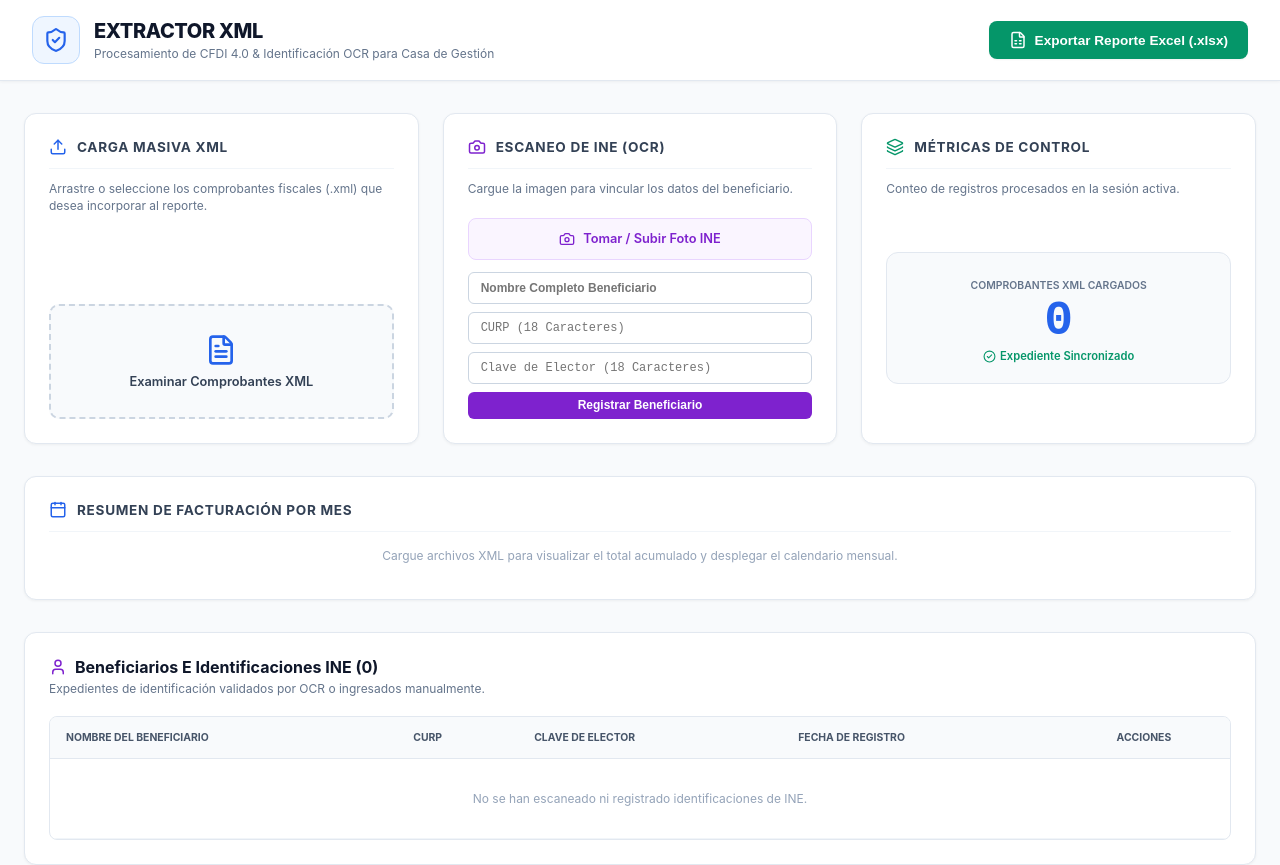
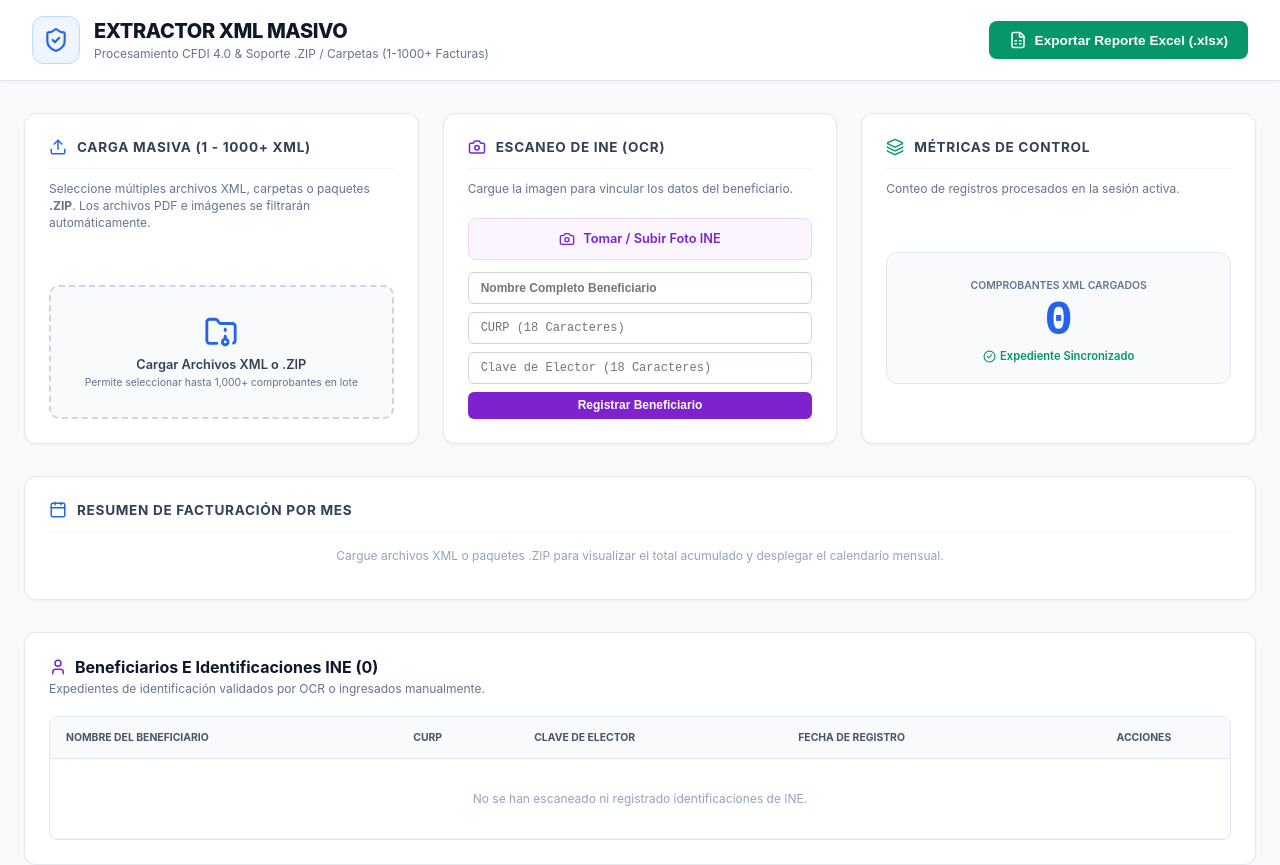
Before and after one commit to GRCPMI/sistema_cfdi_xml, a React app in the folder frontend/: page / in a window 1280 px wide. Shown: the top 865 px of the page. Built offline with nearby package versions, Linux system fonts and the light colour scheme; the HTML template or start-up script is replaced by a standard one.

Commit message:
Agregado soporte para carga masiva sin límite y lectura automatica de paquetes .ZIP

```diff
--- a/frontend/package.json
+++ b/frontend/package.json
@@ -10,6 +10,7 @@
     "preview": "vite preview"
   },
   "dependencies": {
+    "jszip": "^3.10.2",
     "lucide-react": "^1.63.0",
     "react": "^19.3.1",
     "react-dom": "^19.3.1",
--- a/frontend/src/App.jsx
+++ b/frontend/src/App.jsx
@@ -3,9 +3,10 @@ import React, { useState, useMemo, useEffect } from 'react';
 import {
   Upload, FileSpreadsheet, Camera, Search, Layers, FileText,
   UserCheck, ShieldCheck, CheckCircle2, Edit3, Trash2,
-  X, Filter, Download, Save, Calendar, Clock, ChevronRight, RotateCcw, User
+  X, Filter, Download, Save, Calendar, Clock, ChevronRight, RotateCcw, User, FolderArchive
 } from 'lucide-react';
 import * as XLSX from 'xlsx';
+import JSZip from 'jszip';
 
 export default function App() {
   // 1. Inicializar estados obteniendo los datos guardados en localStorage
@@ -27,6 +28,7 @@ export default function App() {
 
   const [loadingXml, setLoadingXml] = useState(false);
   const [loadingIne, setLoadingIne] = useState(false);
+  const [uploadStatus, setUploadStatus] = useState('');
   const [searchTerm, setSearchTerm] = useState('');
 
   // Estado para Edición XML
@@ -67,30 +69,80 @@ export default function App() {
     }
   };
 
-  // Carga XML
+  // CARGA MASIVA INTELIGENTE (Archivos XML sueltos, Carpetas o archivos .ZIP)
   const handleXmlUpload = async (e) => {
-    const files = e.target.files;
-    if (!files || files.length === 0) return;
+    const files = Array.from(e.target.files || []);
+    if (files.length === 0) return;
 
     setLoadingXml(true);
-    const formData = new FormData();
-    for (let i = 0; i < files.length; i++) {
-      formData.append('xmlFiles', files[i]);
-    }
+    setUploadStatus('Analizando y filtrando archivos...');
+
+    const xmlFilesToUpload = [];
 
     try {
+      for (const file of files) {
+        // Caso A: Es un paquete comprimido .ZIP
+        if (file.name.toLowerCase().endsWith('.zip') || file.type === 'application/zip' || file.type === 'application/x-zip-compressed') {
+          setUploadStatus(`Descomprimiendo paquete ZIP: ${file.name}...`);
+          const zip = new JSZip();
+          const unzippedContent = await zip.loadAsync(file);
+
+          for (const relativePath of Object.keys(unzippedContent.files)) {
+            const zipEntry = unzippedContent.files[relativePath];
+            // Filtrar carpetas y seleccionar solo archivos terminados en .xml (ignorando PDFs u otros)
+            if (!zipEntry.dir && relativePath.toLowerCase().endsWith('.xml')) {
+              const blob = await zipEntry.async('blob');
+              const cleanFileName = relativePath.split('/').pop() || 'comprobante.xml';
+              const xmlFile = new File([blob], cleanFileName, { type: 'text/xml' });
+              xmlFilesToUpload.push(xmlFile);
+            }
+          }
+        }
+        // Caso B: Es un archivo individual XML (se descartan directamente los .pdf u otros formatos)
+        else if (file.name.toLowerCase().endsWith('.xml')) {
+          xmlFilesToUpload.push(file);
+        }
+      }
+
+      if (xmlFilesToUpload.length === 0) {
+        alert('No se encontraron comprobantes válidos con extensión .XML en la selección o en el paquete ZIP.');
+        setLoadingXml(false);
+        setUploadStatus('');
+        return;
+      }
+
+      setUploadStatus(`Enviando ${xmlFilesToUpload.length} archivo(s) XML al servidor...`);
+
+      const formData = new FormData();
+      xmlFilesToUpload.forEach((file) => {
+        formData.append('xmlFiles', file);
+      });
+
       const response = await fetch('http://localhost:5000/api/xml/parse', {
         method: 'POST',
         body: formData,
       });
+
       const result = await response.json();
       if (result.success) {
-        setXmlRecords((prev) => [...prev, ...result.data]);
+        // Evitar duplicados por UUID o Folio
+        setXmlRecords((prev) => {
+          const existingUuids = new Set(prev.map(item => item.uuid));
+          const newUniqueRecords = result.data.filter(item => !existingUuids.has(item.uuid) || item.uuid === 'N/A');
+          return [...prev, ...newUniqueRecords];
+        });
+        alert(`¡Carga masiva completada! Se procesaron ${result.data.length} comprobante(s) XML.`);
+      } else {
+        alert(result.error || 'Ocurrió un error al procesar el paquete en el servidor.');
       }
     } catch (err) {
-      alert('Asegúrate de que el servidor Backend (server.js) esté corriendo en el puerto 5000');
+      console.error(err);
+      alert('Error de conexión o fallo al leer los archivos subidos/ZIP.');
     } finally {
       setLoadingXml(false);
+      setUploadStatus('');
+      // Limpiar input file
+      e.target.value = '';
     }
   };
 
@@ -258,6 +310,7 @@ export default function App() {
 
     const exportFormatted = dataToExport.map((item) => ({
       'Folio': item.folio,
+      'UUID Fiscal': item.uuid || 'N/A',
       'Fecha Emisión Factura': item.fechaEmision || item.fecha,
       'Fecha/Hora de Carga': item.fechaExtraccion || item.fechaCarga || 'N/A',
       'RFC Emisor': item.emisorRfc,
@@ -764,8 +817,8 @@ export default function App() {
               <ShieldCheck size={26} />
             </div>
             <div>
-              <h1 className="brand-title">EXTRACTOR XML</h1>
-              <p className="brand-subtitle">Procesamiento de CFDI 4.0 & Identificación OCR para Casa de Gestión</p>
+              <h1 className="brand-title">EXTRACTOR XML MASIVO</h1>
+              <p className="brand-subtitle">Procesamiento CFDI 4.0 & Soporte .ZIP / Carpetas (1-1000+ Facturas)</p>
             </div>
           </div>
           <div className="header-actions">
@@ -787,24 +840,34 @@ export default function App() {
       <main className="main-container">
         <div className="cards-grid">
 
-          {/* Carga XML */}
+          {/* Carga Masiva XML & ZIP */}
           <div className="white-card">
             <div>
               <div className="card-header">
                 <Upload size={18} style={{ color: '#2563eb' }} />
-                <h2 className="card-title">Carga Masiva XML</h2>
+                <h2 className="card-title">Carga Masiva (1 - 1000+ XML)</h2>
               </div>
               <p className="card-desc">
-                Arrastre o seleccione los comprobantes fiscales (.xml) que desea incorporar al reporte.
+                Seleccione múltiples archivos XML, carpetas o paquetes <strong>.ZIP</strong>. Los archivos PDF e imágenes se filtrarán automáticamente.
               </p>
             </div>
 
             <label className="drop-zone">
-              <FileText size={32} style={{ color: '#2563eb', marginBottom: '0.5rem' }} />
+              <FolderArchive size={34} style={{ color: '#2563eb', marginBottom: '0.5rem' }} />
               <span style={{ fontSize: '0.8rem', fontWeight: 600, color: '#334155' }}>
-                {loadingXml ? 'Procesando archivos...' : 'Examinar Comprobantes XML'}
+                {loadingXml ? uploadStatus : 'Cargar Archivos XML o .ZIP'}
               </span>
-              <input type="file" multiple accept=".xml" onChange={handleXmlUpload} style={{ display: 'none' }} />
+              <span style={{ fontSize: '0.65rem', color: '#64748b', marginTop: '0.2rem' }}>
+                Permite seleccionar hasta 1,000+ comprobantes en lote
+              </span>
+              <input
+                type="file"
+                multiple
+                accept=".xml,.zip,application/zip,application/x-zip-compressed"
+                onChange={handleXmlUpload}
+                disabled={loadingXml}
+                style={{ display: 'none' }}
+              />
             </label>
           </div>
 
@@ -862,7 +925,7 @@ export default function App() {
             </div>
           </div>
 
-          {/* Métricas de Control (Sin Advertencias de Pendiente) */}
+          {/* Métricas de Control */}
           <div className="white-card">
             <div>
               <div className="card-header">
@@ -896,7 +959,7 @@ export default function App() {
 
           {Object.keys(monthlySummary).length === 0 ? (
             <p style={{ fontSize: '0.75rem', color: '#94a3b8', marginTop: '1rem', textAlign: 'center' }}>
-              Cargue archivos XML para visualizar el total acumulado y desplegar el calendario mensual.
+              Cargue archivos XML o paquetes .ZIP para visualizar el total acumulado y desplegar el calendario mensual.
             </p>
           ) : (
             <div className="month-grid">
@@ -921,7 +984,7 @@ export default function App() {
           )}
         </div>
 
-        {/* NUEVA TABLA 1: IDENTIFICACIONES INE / BENEFICIARIOS */}
+        {/* TABLA 1: IDENTIFICACIONES INE / BENEFICIARIOS */}
         <div className="table-card">
           <div className="table-header-flex">
             <div>
```
Also changed, not shown: 1 other file (tests, documents, lock files or other folders).
